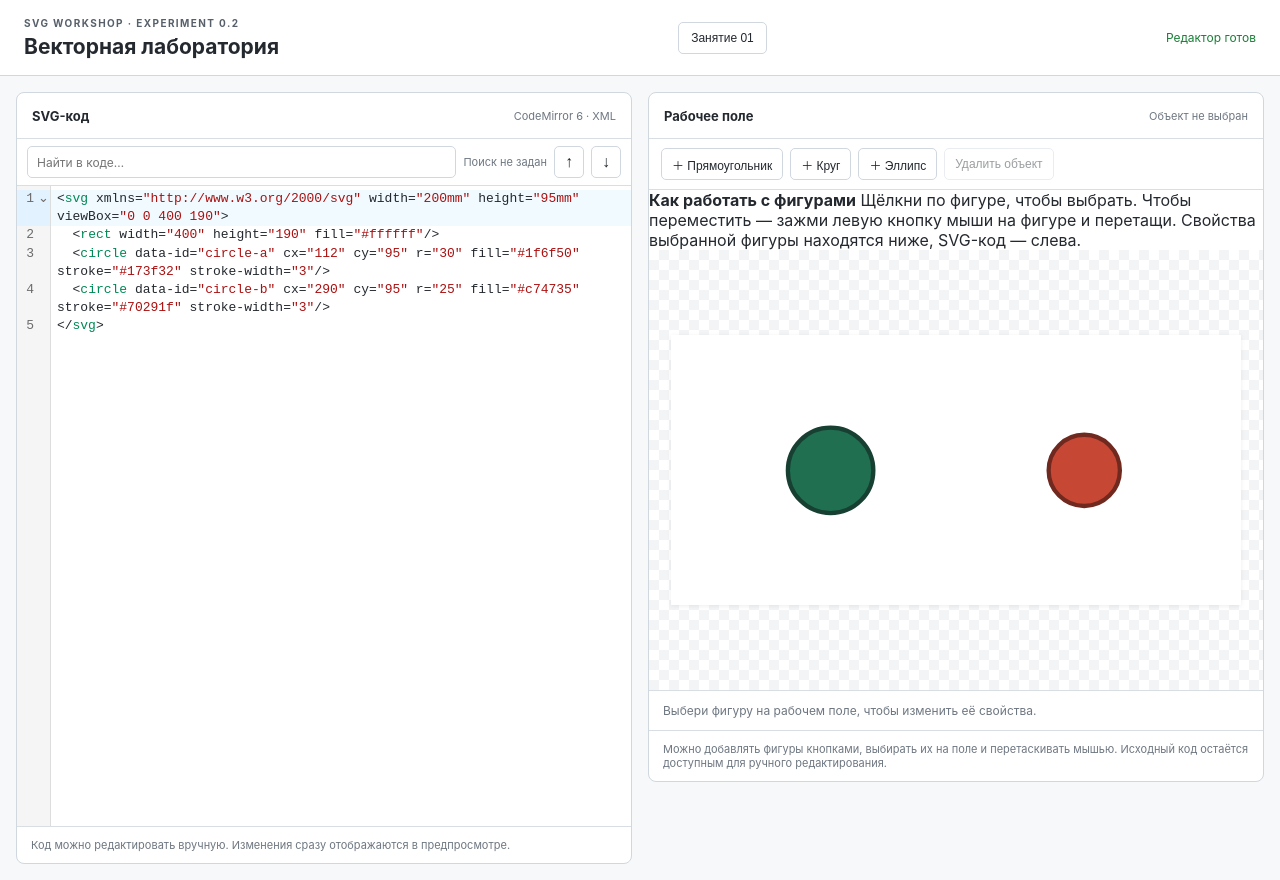
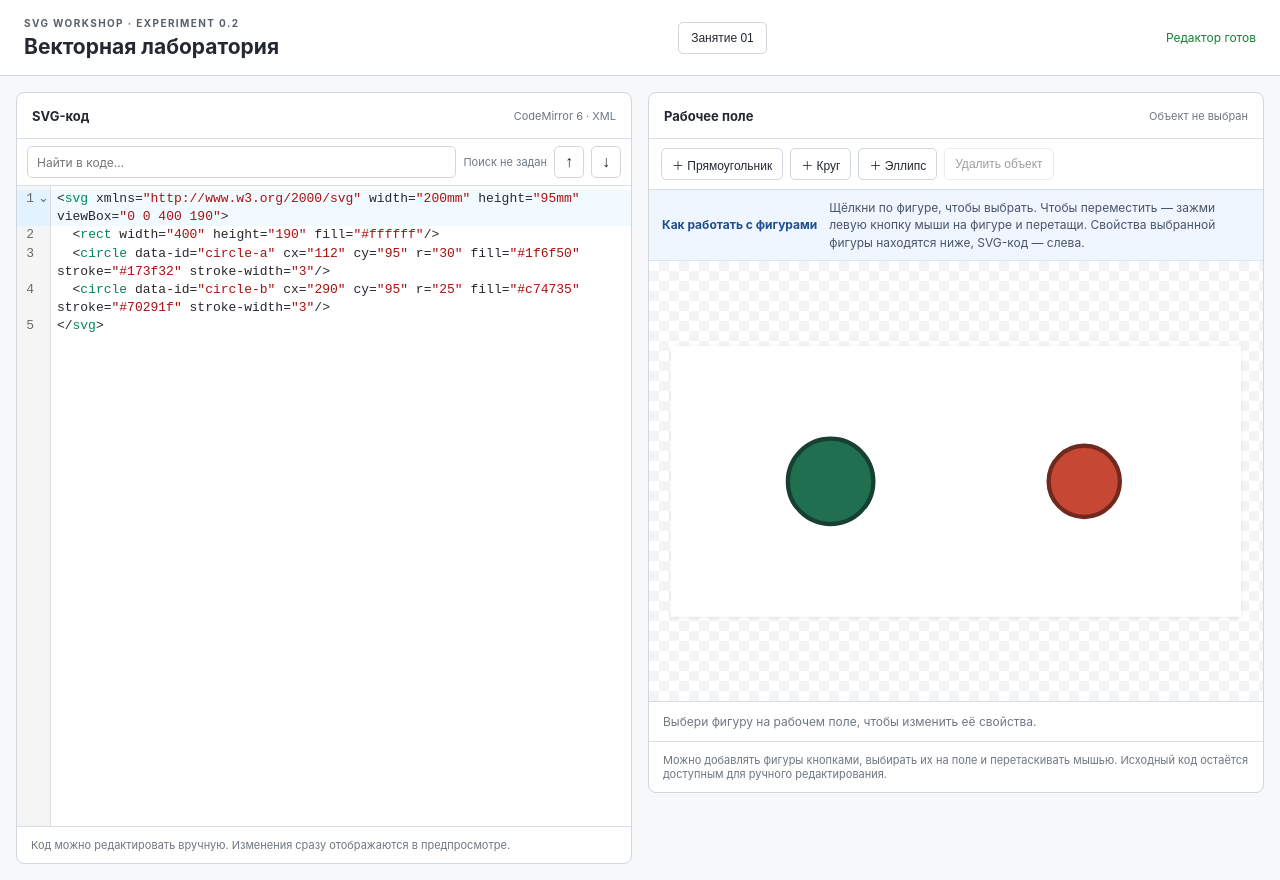
Before and after one commit to otryvanova/svg-workshop, a website built with Vite: page experimental-editor/index.html in a window 1280 px wide. Built offline with nearby package versions, Linux system fonts and the light colour scheme.

Commit message:
Show clear selection and drag instructions above SVG canvas

```diff
--- a/experimental-editor/src/style.css
+++ b/experimental-editor/src/style.css
@@ -40,3 +40,10 @@
 .lesson-check ol{margin:12px 0 2px;padding-left:20px;color:#444c56;font-size:13px;line-height:1.8}
 .lesson-footer{display:flex;justify-content:space-between;align-items:center;gap:16px;padding-top:20px;color:#6e7781;font-size:12px}
 @media(max-width:760px){.lesson-view{padding:22px 16px 36px}.lesson-heading-row{align-items:flex-start;flex-direction:column;gap:10px}.lesson-heading h2{font-size:25px}.lesson-example,.lesson-task-grid{grid-template-columns:1fr}.lesson-task p{min-height:0}.lesson-footer{align-items:flex-start;flex-direction:column}}
+
+.interaction-help{display:flex;align-items:center;gap:12px;padding:9px 13px;background:#f0f6ff;border-bottom:1px solid #d8e6f8;color:#334155;font-size:12px;line-height:1.45}
+.interaction-help strong{flex:0 0 auto;color:#1d4f91;font-size:12px}
+.interaction-help span{color:#475569}
+.preview [data-editor-id],.preview [data-id]{touch-action:none}
+.preview [data-editor-id]:active,.preview [data-id]:active{cursor:grabbing!important}
+@media(max-width:760px){.interaction-help{align-items:flex-start;flex-direction:column;gap:3px}}
```
